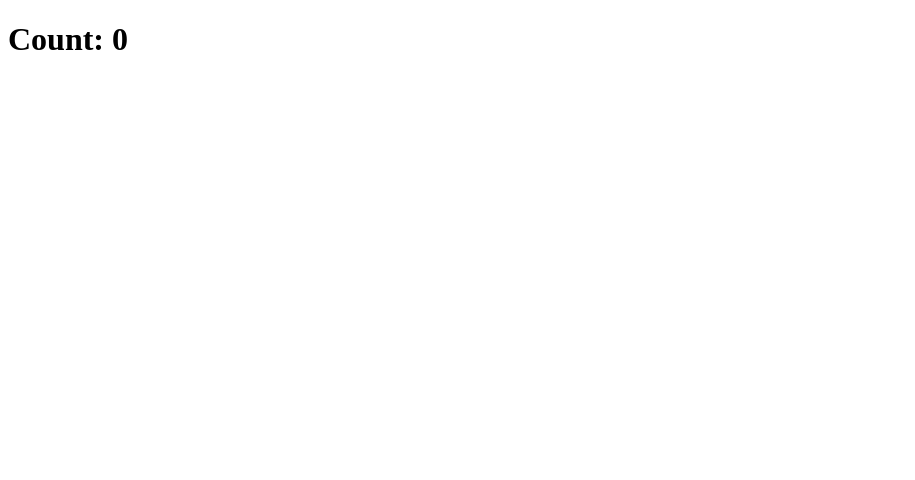
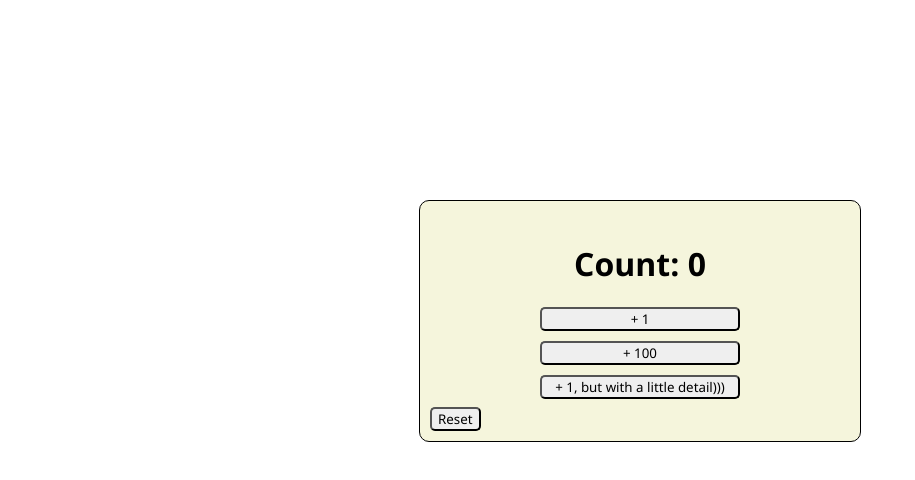
Before and after one commit to mate-academy/react_counter, a React (Create React App) app: page / in a window 1280 px wide. Shown: the top 480 px of the page, without its empty margins (0-915 px from the left). Built offline with nearby package versions, Linux system fonts and the light colour scheme; the HTML template or start-up script is replaced by a standard one.

Commit message:
first solution

```diff
--- a/src/App.scss
+++ /dev/null
@@ -1 +0,0 @@
-// styles go here
--- a/src/App.tsx
+++ b/src/App.tsx
@@ -1,16 +1,12 @@
 import React from 'react';
-import './App.scss';
+import { Count } from './components/Count';
 
 class App extends React.Component {
-  addOne = () => {};
-
-  add100 = () => {};
-
-  increase = () => {};
+  state = {};
 
   render() {
     return (
-      <h1>Count: 0</h1>
+      <Count />
     );
   }
 }
--- /dev/null
+++ b/src/components/Count.scss
@@ -0,0 +1,36 @@
+.Count {
+  margin: 200px auto;
+  position: relative;
+  width: 400px;
+  height: 200px;
+  padding: 20px;
+  background-color: beige;
+  border: 1px solid black;
+  border-radius: 10px;
+  font-family: "Segoe UI", Tahoma, Geneva, Verdana, sans-serif;
+
+  &__title {
+    text-align: center;
+  }
+
+  &__buttons {
+    display: flex;
+    flex-direction: column;
+    width: 200px;
+    position: absolute;
+    left: 50%;
+    transform: translate(-50%);
+    gap: 10px;
+  }
+
+  &__button {
+    font-family: inherit;
+    border-radius: 5px;
+
+    &--clear {
+      position: absolute;
+      left: 10px;
+      bottom: 10px;
+    }
+  }
+}
--- /dev/null
+++ b/src/components/Count.tsx
@@ -0,0 +1,84 @@
+import React from 'react';
+import './Count.scss';
+
+type State = {
+  count: number
+};
+
+export class Count extends React.Component<{}, State> {
+  state = {
+    count: 0,
+  };
+
+  addOne = () => {
+    this.setState(({ count }) => ({
+      count: count + 1,
+    }));
+  };
+
+  add100 = () => {
+    this.setState(({ count }) => ({
+      count: count + 100,
+    }));
+  };
+
+  increase = () => {
+    this.setState(({ count }) => {
+      if (count % 5 === 0) {
+        this.add100();
+      }
+
+      this.addOne();
+    });
+  };
+
+  clear = () => {
+    this.setState({
+      count: 0,
+    });
+  };
+
+  render() {
+    const { count } = this.state;
+
+    return (
+      <div className="Count">
+        <h1 className="Count__title">{`Count: ${count}`}</h1>
+
+        <div className="Count__buttons">
+          <button
+            type="button"
+            onClick={this.addOne}
+            className="Count__button"
+          >
+            + 1
+          </button>
+
+          <button
+            type="button"
+            onClick={this.add100}
+            className="Count__button"
+          >
+            + 100
+          </button>
+
+          <button
+            type="button"
+            onClick={this.increase}
+            className="Count__button"
+          >
+            + 1, but with a little detail)))
+          </button>
+        </div>
+
+        <button
+          type="button"
+          className="Count__button Count__button--clear"
+          onClick={this.clear}
+        >
+          Reset
+        </button>
+      </div>
+    );
+  }
+}
```
Also changed, not shown: package.json (line endings or trailing spaces), 2 other files (tests, documents, lock files or other folders).
